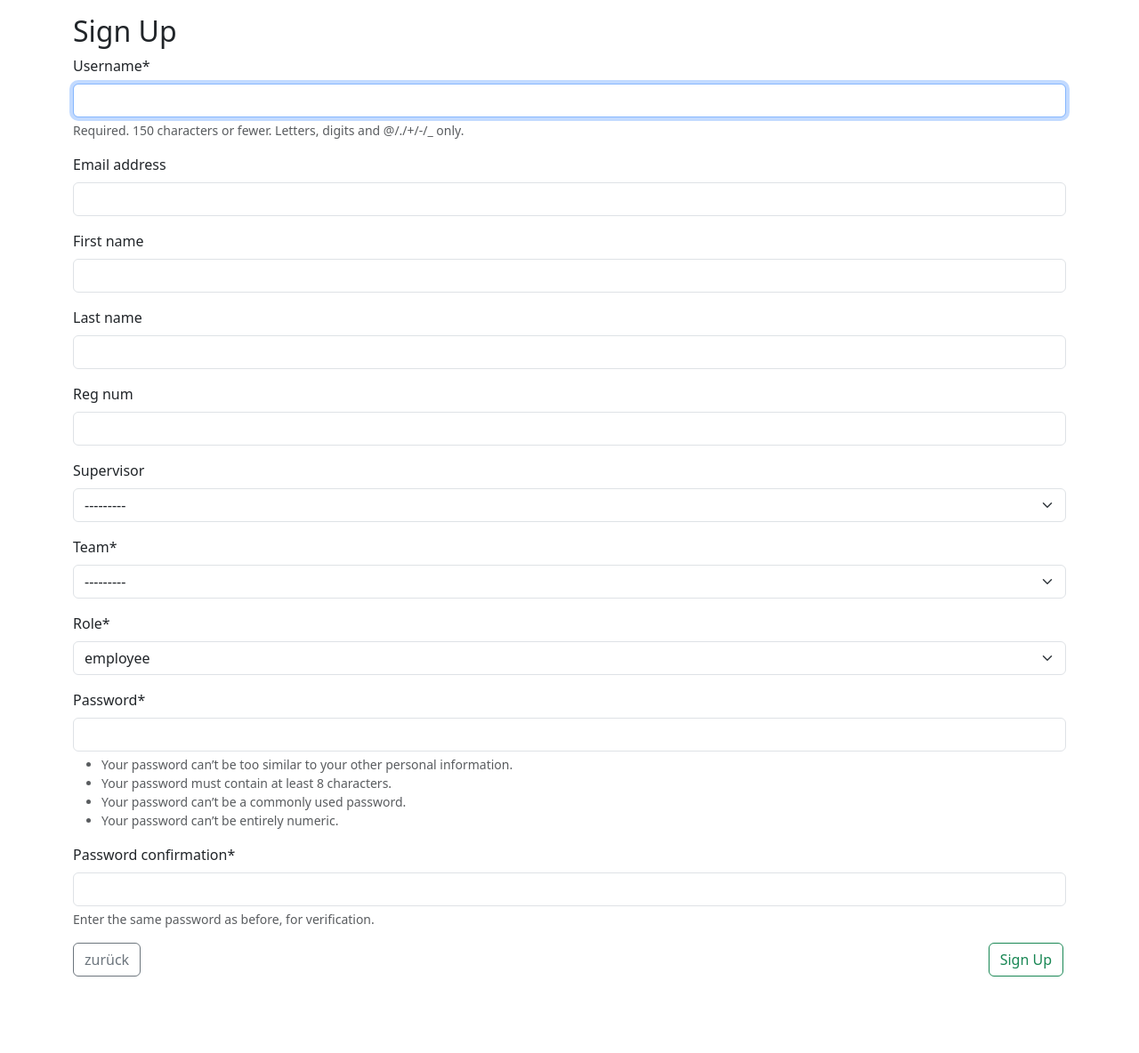
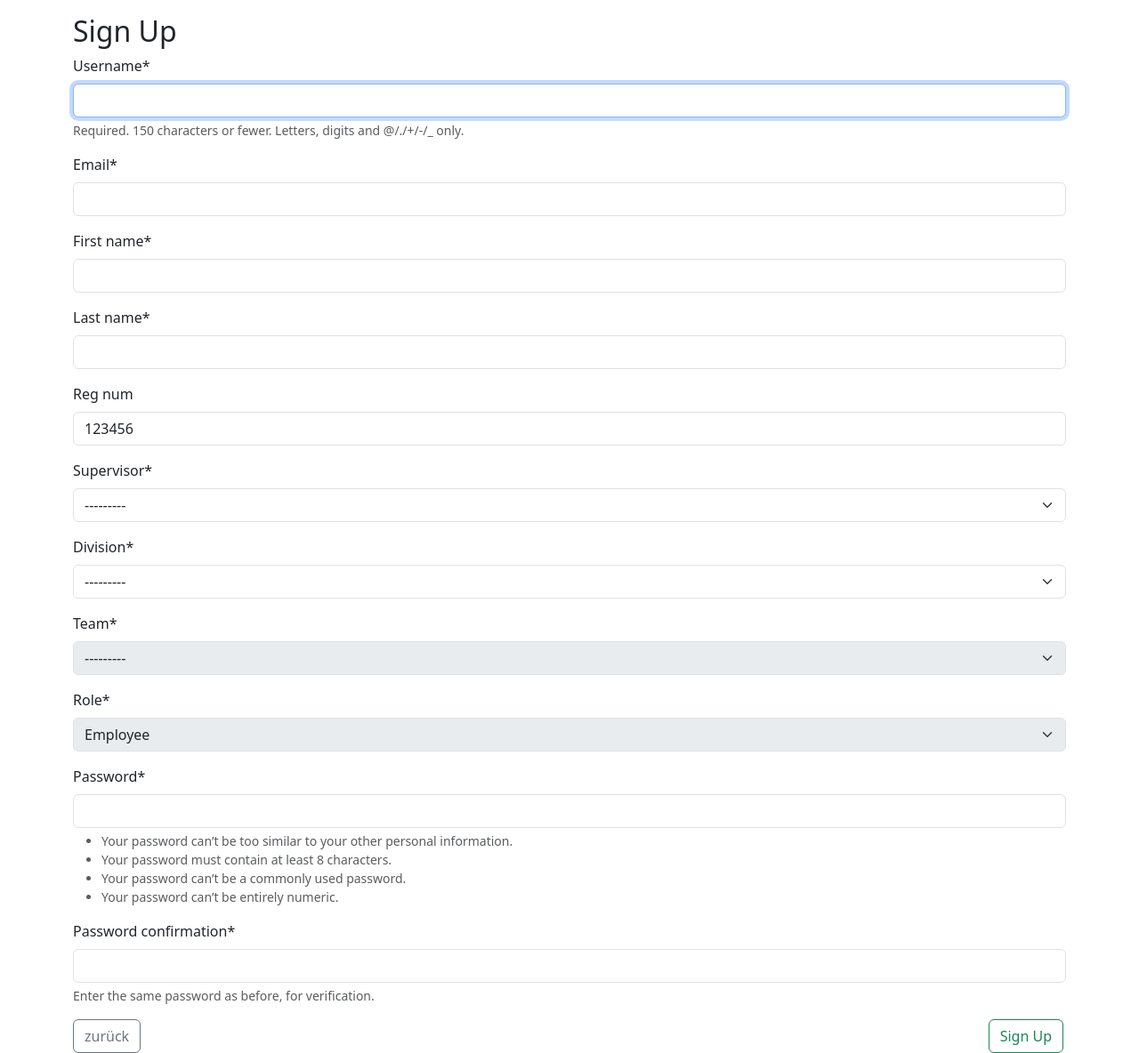
Before and after one commit to CodaCodalis/holiday-leave-planner, a Django app: page /accounts/signup/ in a window 1280 px wide. Shown: the part 71-1255 px from the top of the page at 89% size. Before the commit the page ends 1169 px from the top, so only its background shows below. Run offline with Django 4.2, Linux system fonts and the light colour scheme; data comes from the database, SQL or seed files in the repository; both versions use the stored data as it was after the commit; some libraries are stand-ins or nearby versions.

Commit message:
restricted input in signup, changes on homepage

```diff
--- a/accounts/admin.py
+++ b/accounts/admin.py
@@ -18,11 +18,13 @@ class EmployeeAdmin(UserAdmin):
         "email",
         "reg_num",
         "supervisor",
+        "division",
         "team",
         "role",
     ]
     fieldsets = UserAdmin.fieldsets + ((None, {"fields": ("reg_num",
                                                           "supervisor",
+                                                          "division",
                                                           "team",
                                                           "role",
                                                           )}),)
@@ -31,6 +33,7 @@ class EmployeeAdmin(UserAdmin):
                                                                   "email",
                                                                   "reg_num",
                                                                   "supervisor",
+                                                                  "division",
                                                                   "team",
                                                                   "role",
                                                                   )}),)
--- a/accounts/forms.py
+++ b/accounts/forms.py
@@ -1,10 +1,31 @@
 from django.contrib.auth.forms import UserCreationForm, UserChangeForm
 from django import forms
 
-from .models import Employee, Team
+from .models import Employee, Team, Division
 
 
 class EmployeeCreationForm(UserCreationForm):
+    email = forms.EmailField(required=True)
+    first_name = forms.CharField(required=True)
+    last_name = forms.CharField(required=True)
+    reg_num = forms.CharField(initial=123456, required=False)
+    supervisor = forms.ModelChoiceField(queryset=Employee.objects.filter(role='HODiv'), required=True)
+    division = forms.ModelChoiceField(queryset=Division.objects.all())
+    team = forms.ModelChoiceField(queryset=Team.objects.none(), disabled=True)
+    role = forms.ChoiceField(initial='Emp', disabled=True, choices=Employee.Role.choices)
+
+    def __init__(self, *args, **kwargs):
+        super().__init__(*args, **kwargs)
+        self.fields['team'].queryset = Team.objects.none()
+
+        if 'division' in self.data:
+            try:
+                division_id = int(self.data.get('division'))
+                self.fields['team'].queryset = Team.objects.filter(division_id=division_id).order_by('name')
+                self.fields['team'].disabled = False
+            except (ValueError, TypeError):
+                pass
+
     class Meta(UserCreationForm):
         model = Employee
         fields = (
@@ -14,6 +35,7 @@ class EmployeeCreationForm(UserCreationForm):
             "last_name",
             "reg_num",
             "supervisor",
+            "division",
             "team",
             "role",
         )
--- a/accounts/models.py
+++ b/accounts/models.py
@@ -75,8 +75,8 @@ class Employee(AbstractUser):
     supervisor = models.ForeignKey(
         'self',
         on_delete=models.CASCADE,
-        null=True,
-        blank=True,
+        null=False,
+        blank=False,
     )
     team = models.ForeignKey(
         "Team",
@@ -86,10 +86,10 @@ class Employee(AbstractUser):
     )
 
     class Role(models.TextChoices):
-        HODEP = ("HODep", "head of department")
-        HODIV = ("HODiv", "head of division")
-        HOT = ("HOT", "head of team")
-        EMP = ("Emp", "employee")
+        HODEP = ("HODep", "Head of Department")
+        HODIV = ("HODiv", "Head of Division")
+        HOT = ("HOT", "Head of Team")
+        EMP = ("Emp", "Employee")
 
     role = models.CharField(
         max_length=5,
--- a/accounts/urls.py
+++ b/accounts/urls.py
@@ -4,7 +4,8 @@ from .views import (SignUpView,
                     UserInfoChangeDoneView,
                     TeamChangeView,
                     TeamChangeDoneView,
-                    TeamsEditView)
+                    TeamsEditView,
+                    get_teams)
 
 urlpatterns = [
     path("signup/", SignUpView.as_view(), name="signup"),
@@ -13,4 +14,5 @@ urlpatterns = [
     path("teams_edit/", TeamsEditView.as_view(), name="teams_edit"),
     path("team_change/<int:pk>/", TeamChangeView.as_view(), name="team_change"),
     path("team_change_done/", TeamChangeDoneView.as_view(), name="team_change_done"),
+    path("get_teams/<int:division_id>/", get_teams, name="get_teams"),
 ]
--- a/accounts/views.py
+++ b/accounts/views.py
@@ -1,4 +1,7 @@
+from django import http
 from django.contrib.auth.mixins import LoginRequiredMixin, UserPassesTestMixin
+from django.http import Http404
+from django.shortcuts import render
 from django.urls import reverse_lazy
 from django.views.generic import CreateView, UpdateView, TemplateView
 from .models import Employee, Team
@@ -48,3 +51,8 @@ class TeamsEditView(LoginRequiredMixin, TemplateView):
         context = super().get_context_data(**kwargs)
         context['teams'] = Team.objects.all()
         return context
+
+
+def get_teams(request, division_id):
+    teams = Team.objects.filter(division_id=division_id).order_by('name')
+    return render(request, 'registration/team_dropdown_list_options.html', {'teams': teams})
--- a/pages/views.py
+++ b/pages/views.py
@@ -43,7 +43,7 @@ class HomePageView(LoginRequiredMixin, TemplateView):
             if divisions:
                 conflicts_department.append(divisions)
 
-        print(conflicts_department)
+        # print(conflicts_department)
 
         return conflicts_department
 
@@ -74,6 +74,8 @@ class HomePageView(LoginRequiredMixin, TemplateView):
 
             if teams:
                 conflicts_divison.append(teams)
+
+        # print(conflicts_divison)
 
         return conflicts_divison
 
@@ -126,4 +128,6 @@ class HomePageView(LoginRequiredMixin, TemplateView):
                         conflicts.append(conflict)
         sorted_conflicts = sorted(conflicts, key=lambda k: k['date'])
 
+        # print(sorted_conflicts)
+
         return sorted_conflicts
--- /dev/null
+++ b/static/js/accounts_signup.js
@@ -0,0 +1,18 @@
+$(document).ready(function() {
+        $('#id_division').change(function() {
+            var divisionId = $(this).val();
+            if (divisionId) {
+              $.ajax({
+                url: '/accounts/get_teams/' + divisionId,
+                success: function(data) {
+                  console.log(data);
+                  $('#id_team').html(data);
+                  $('#id_team').prop('disabled', false);
+                }
+              });
+            } else {
+                $('#id_team').html('');
+                $('#id_team').prop('disabled', true);
+            }
+        });
+});
--- a/templates/registration/signup.html
+++ b/templates/registration/signup.html
@@ -1,4 +1,5 @@
 {% extends "base.html" %}
+{% load static %}
 {% load crispy_forms_tags %}
 
 {% block title %}Sign Up{% endblock title %}
@@ -11,3 +12,8 @@
 </form>
   <button onclick="goBack()" class="btn btn-outline-secondary left">zurück</button>
 {% endblock content %}
+
+{% block extrascripts %}
+    <script src="{% static 'js/jquery-3.6.3.min.js' %}"></script>
+    <script src="{% static 'js/accounts_signup.js' %}"></script>
+{% endblock extrascripts %}
--- /dev/null
+++ b/templates/registration/team_dropdown_list_options.html
@@ -0,0 +1,3 @@
+{% for team in teams %}
+    <option value="{{ team.id }}">{{ team.name }}</option>
+{% endfor %}
```
Also changed, not shown: templates/home.html (+11 -5 lines), db.sqlite3.
